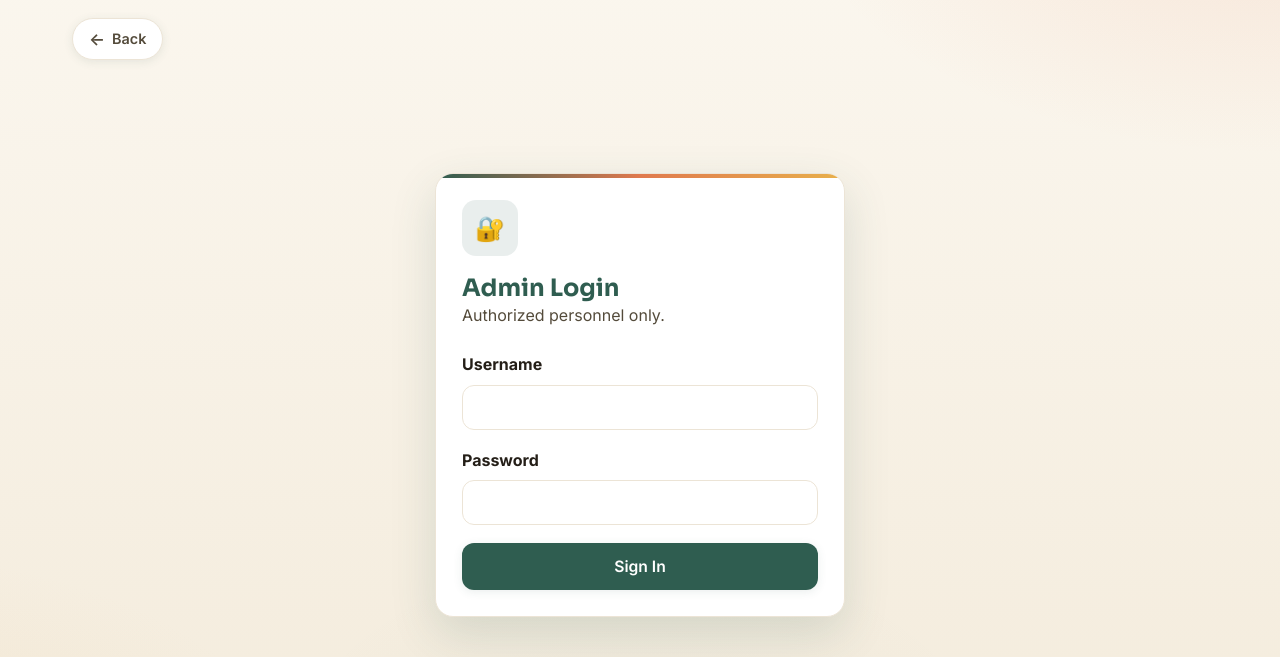
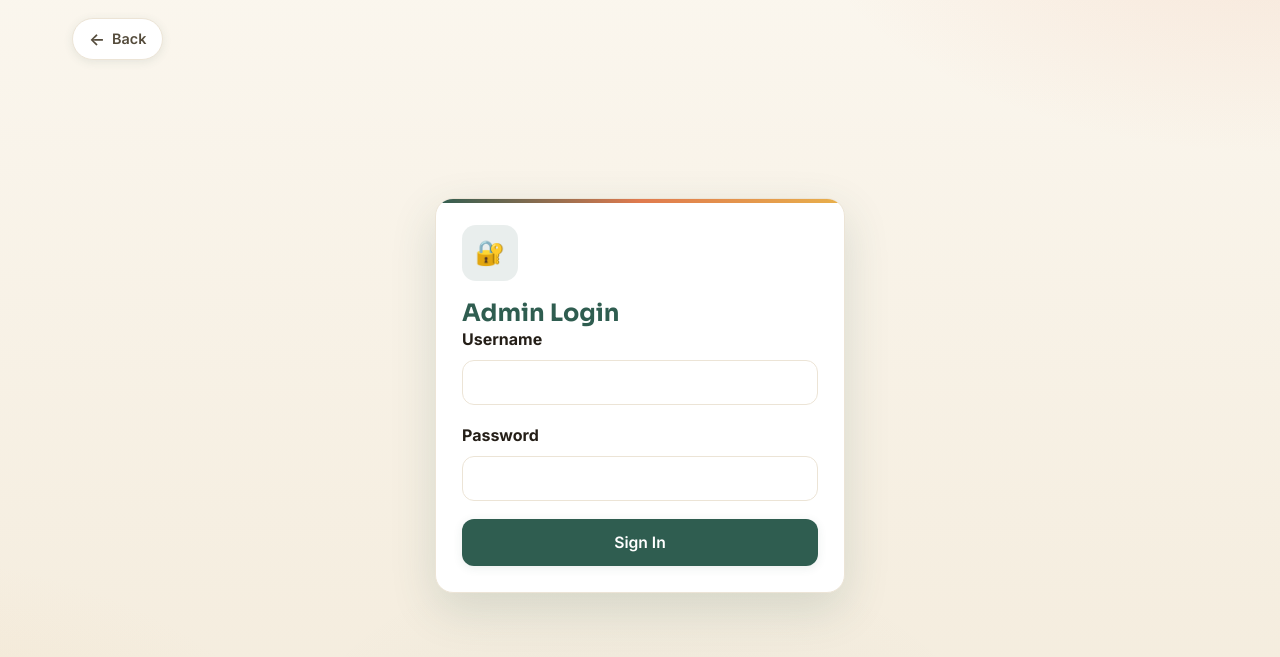
Before and after one commit to khadeeja-taj/Hostel-Feedback, a Flask app: page /admin in a window 1280 px wide. Shown: the part 67-724 px from the top of the page. Run offline with Flask 3, Linux system fonts and the light colour scheme.

Commit message:
Remove 'Authorized personnel only' line from admin login page
Co-Authored-By: Claude Opus 4.8 <noreply@anthropic.com>
Claude-Session: https://claude.ai/code/session_01QYMbb3UaknRmGWsrUTy3w4

```diff
--- a/site/admin.html
+++ b/site/admin.html
@@ -64,7 +64,6 @@
   <div class="card login-card">
     <div class="login-icon">🔐</div>
     <h2 data-i18n="admin_title">Admin Login</h2>
-    <p class="step__lead" data-i18n="admin_lead">Authorized personnel only.</p>
     <div class="alert-box alert-box--err" id="loginAlert" data-i18n="admin_err"></div>
 
     <div class="field">
--- a/templates/admin_login.html
+++ b/templates/admin_login.html
@@ -10,7 +10,6 @@
   <div class="card login-card">
     <div class="login-icon">🔐</div>
     <h2 data-i18n="admin_title">Admin Login</h2>
-    <p class="step__lead" data-i18n="admin_lead">Authorized personnel only.</p>
     <div class="alert-box alert-box--err" id="loginAlert" data-i18n="admin_err"></div>
 
     <div class="field">
```
